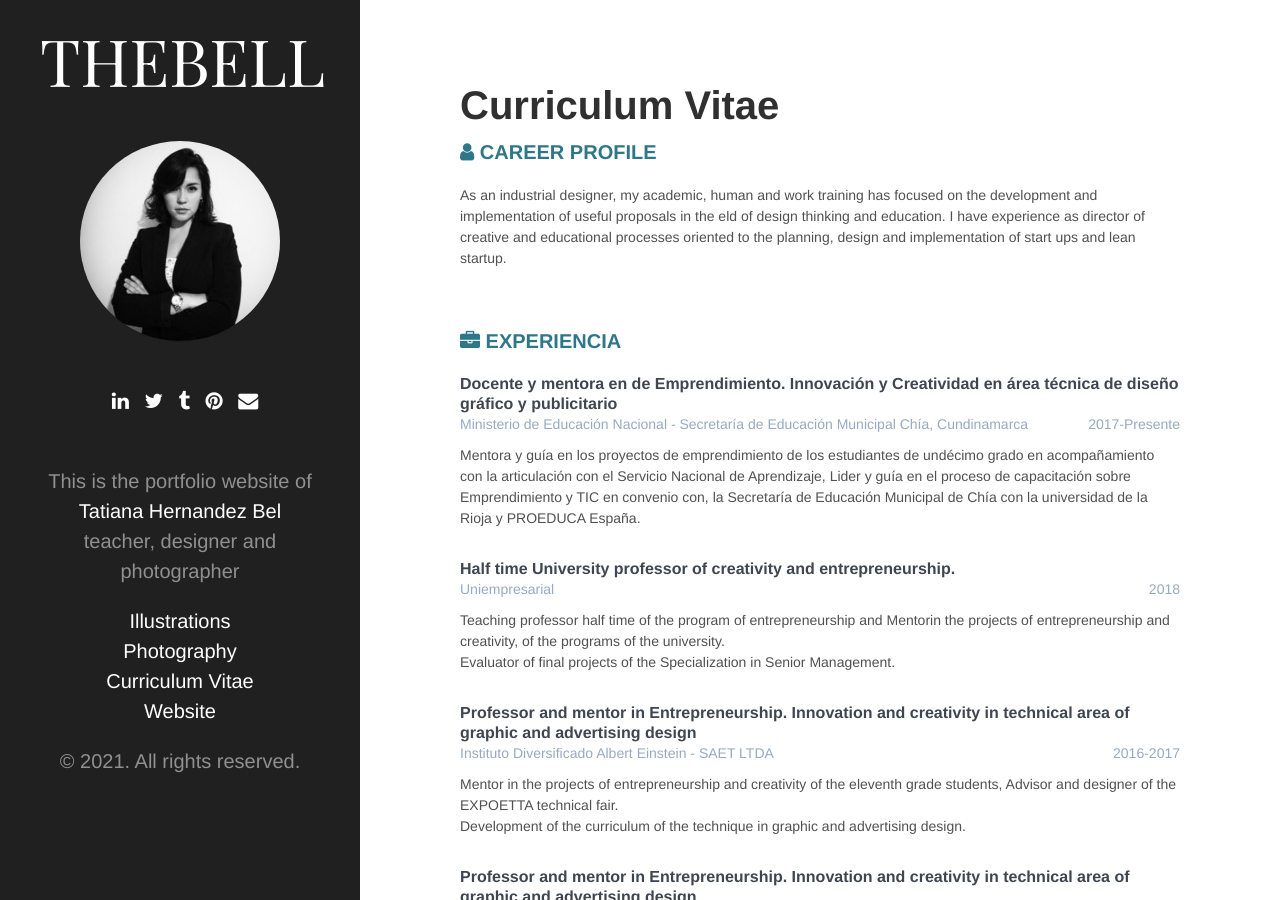
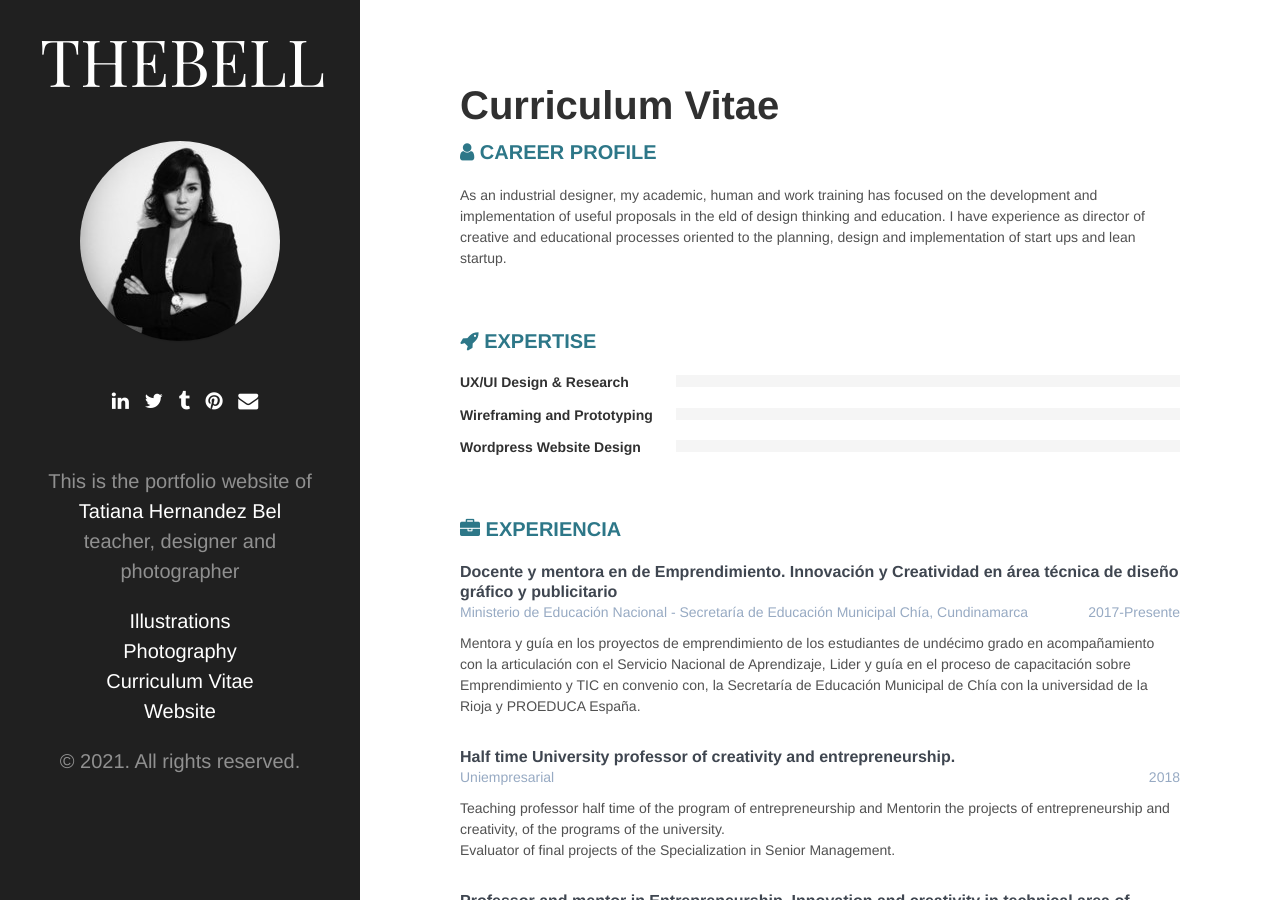
Before and after one commit to TatianaHbel/personal, a Jekyll site: the page built from _pages/cv.md, in a window 1280 px wide and 900 px high. Built offline with Jekyll 4.4.1, drawn with Linux system fonts in a browser that asks for light colours.

Commit message:
expertise section added

```diff
--- /dev/null
+++ b/_data/expertise.yml
@@ -0,0 +1,14 @@
+expertise:
+  - title: UX/UI Design & Research
+    level: 90%
+  - title: Wireframing and Prototyping
+    level: 90%
+  - title: Wordpress Website Design
+    level: 90%
+expertise-es:
+  - title: UX/UI Design & Research
+    level: 90%
+  - title: Wireframing and Prototyping
+    level: 90%
+  - title: Wordpress Website Design
+    level: 90%
--- /dev/null
+++ b/_includes/expertise.html
@@ -0,0 +1,32 @@
+{% if {{include.lang}} == 'ES' %}
+    {% assign expertises = site.data.expertise.expertise-es %}
+{% else %}
+    {% assign expertises = site.data.expertise.expertise %}
+{% endif %}
+
+{% if expertises %}
+<section class="skills-section section">
+  <h2 class="section-title"><i class="fa fa-rocket"></i> Expertise</h2>
+
+  <div class="skillset">
+
+    {% for expertise in expertises %}
+    <div class="item">
+
+      <h3 class="level-title">{{ expertise.title }}</h3>
+
+      <div class="level-bar">
+        <div class="level-bar-inner" data-level="{{ skill.level }}">
+        </div>
+      </div><!--//level-bar-->
+
+    </div><!--//item-->
+    {% endfor %}
+
+  </div>
+
+</section><!--//skills-section-->
+{% endif %}
+
+<script src="https://cdnjs.cloudflare.com/ajax/libs/jquery/3.3.1/jquery.min.js"></script>
+<script src="../js/cv.js"></script>
--- a/_includes/skills.html
+++ b/_includes/skills.html
@@ -29,5 +29,5 @@
 </section><!--//skills-section-->
 {% endif %}
 
-<script src="https://cdnjs.cloudflare.com/ajax/libs/jquery/3.3.1/jquery.min.js"></script>
-<script src="../js/cv.js"></script>
+<!-- <script src="https://cdnjs.cloudflare.com/ajax/libs/jquery/3.3.1/jquery.min.js"></script>
+<script src="../js/cv.js"></script> -->
--- a/_pages/cv.md
+++ b/_pages/cv.md
@@ -9,6 +9,8 @@ permalink: /resume/
 
 {% include career-profile.html %}
 
+{% include expertise.html %}
+
 {% include experience.html %}
 
 {% include education.html %}
```
Also changed, not shown: _pages/curriculum.md (+4 -2 lines).
